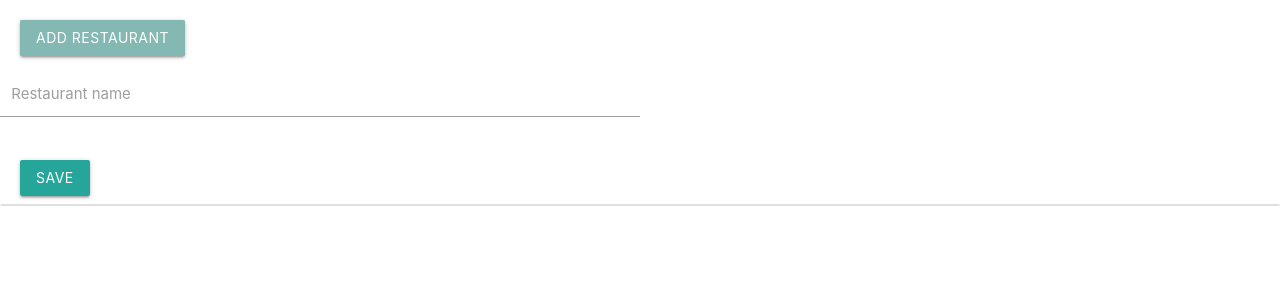
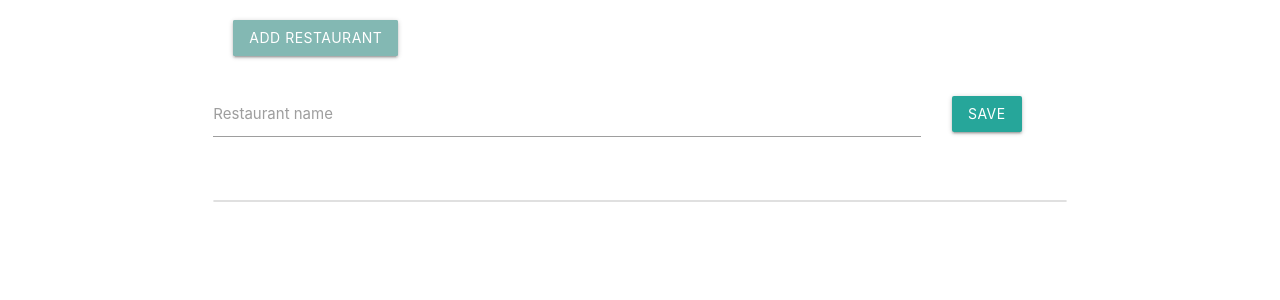
Before and after one commit to MarinaFroes/react-tdd-tutorial, a React (Vite) app: page / in a window 1280 px wide. Both pictures are taken after a click on the button "ADD RESTAURANT". Shown: the top 300 px of the page. Built offline with nearby package versions, Linux system fonts and the light colour scheme.

Commit message:
styles: Add layout in grid using react-materialize

```diff
--- a/src/App.js
+++ b/src/App.js
@@ -1,11 +1,21 @@
 import React from 'react';
 import RestaurantListPage from './RestaurantListPage';
+import { Col, Row } from 'react-materialize';
 
 class App extends React.Component {
   render() {
     return (
       <div>
-        <RestaurantListPage />
+        <Row>
+          <Col
+            l={8}
+            m={10}
+            s={12}
+            offset="m1 l2"
+          >
+            <RestaurantListPage />
+          </Col>
+        </Row>
       </div>
     );
   }
--- a/src/NewRestaurantForm.js
+++ b/src/NewRestaurantForm.js
@@ -1,6 +1,6 @@
 import React, { Component } from 'react';
 import 'materialize-css';
-import { Button, TextInput } from 'react-materialize';
+import { Row, Button, TextInput } from 'react-materialize';
 
 class NewRestaurantForm extends Component {
   state = { inputText: '' };
@@ -18,17 +18,20 @@ class NewRestaurantForm extends Component {
 
   render() {
     return (
-      <div>
+      <Row>
         <TextInput
+          s={12}
+          m={8}
+          l={10}
           id="TextInput-4"
           label="Restaurant name"
           data-test="newRestaurantName"
           onChange={this.handleTextChange}
-          style={{
-            width: '50%',
-          }}
         />
         <Button
+          s={12}
+          m={4}
+          l={2}
           data-test="saveNewRestaurantButton"
           onClick={this.handleSave}
           style={{
@@ -39,7 +42,7 @@ class NewRestaurantForm extends Component {
         >
           Save
         </Button>
-      </div>
+      </Row>
     );
   }
 }
--- a/src/RestaurantList.js
+++ b/src/RestaurantList.js
@@ -1,9 +1,8 @@
 import React from 'react';
 import 'materialize-css';
-import { Col, Collection, CollectionItem } from 'react-materialize';
+import { Collection, CollectionItem } from 'react-materialize';
 
 const RestaurantList = ({ restaurantNames }) => (
-  <Col m={6} s={12}>
   <Collection>
     {
       restaurantNames.map(restaurantName => (
@@ -13,7 +12,6 @@ const RestaurantList = ({ restaurantNames }) => (
       ))
     }
   </Collection>
-  </Col>
 );
 
 export default RestaurantList;
--- a/src/RestaurantListPage.js
+++ b/src/RestaurantListPage.js
@@ -1,6 +1,6 @@
 import React, { Component } from 'react';
 import 'materialize-css';
-import { Button } from 'react-materialize';
+import { Row, Button } from 'react-materialize';
 
 import NewRestaurantForm from './NewRestaurantForm';
 import RestaurantList from './RestaurantList';
@@ -31,6 +31,7 @@ class RestaurantListPage extends Component {
     const { restaurantNames, showNewRestaurantForm } = this.state;
     return (
       <div>
+        <Row>
           <Button
             data-test="addRestaurantButton"
             onClick={this.handleShowNewRestaurantForm}
@@ -42,11 +43,16 @@ class RestaurantListPage extends Component {
           >
             Add Restaurant
           </Button>
+        </Row>
+        <Row>
           {
             showNewRestaurantForm
             && <NewRestaurantForm onSave={this.handleAddRestaurant} />
           }
+        </Row>
+        <Row>
           <RestaurantList restaurantNames={restaurantNames} />
+        </Row>
       </div>
     );
   }
```
Lines whose indentation alone changed are shown as unchanged.
